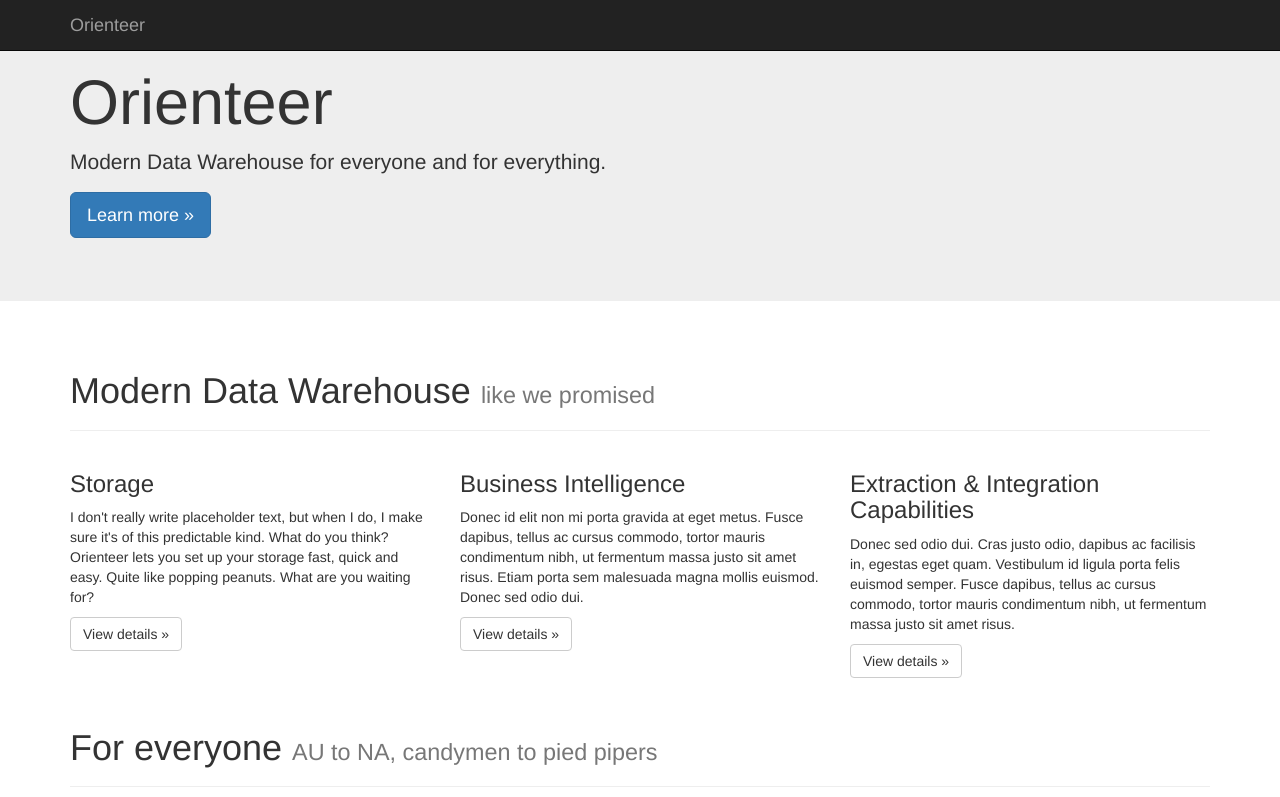
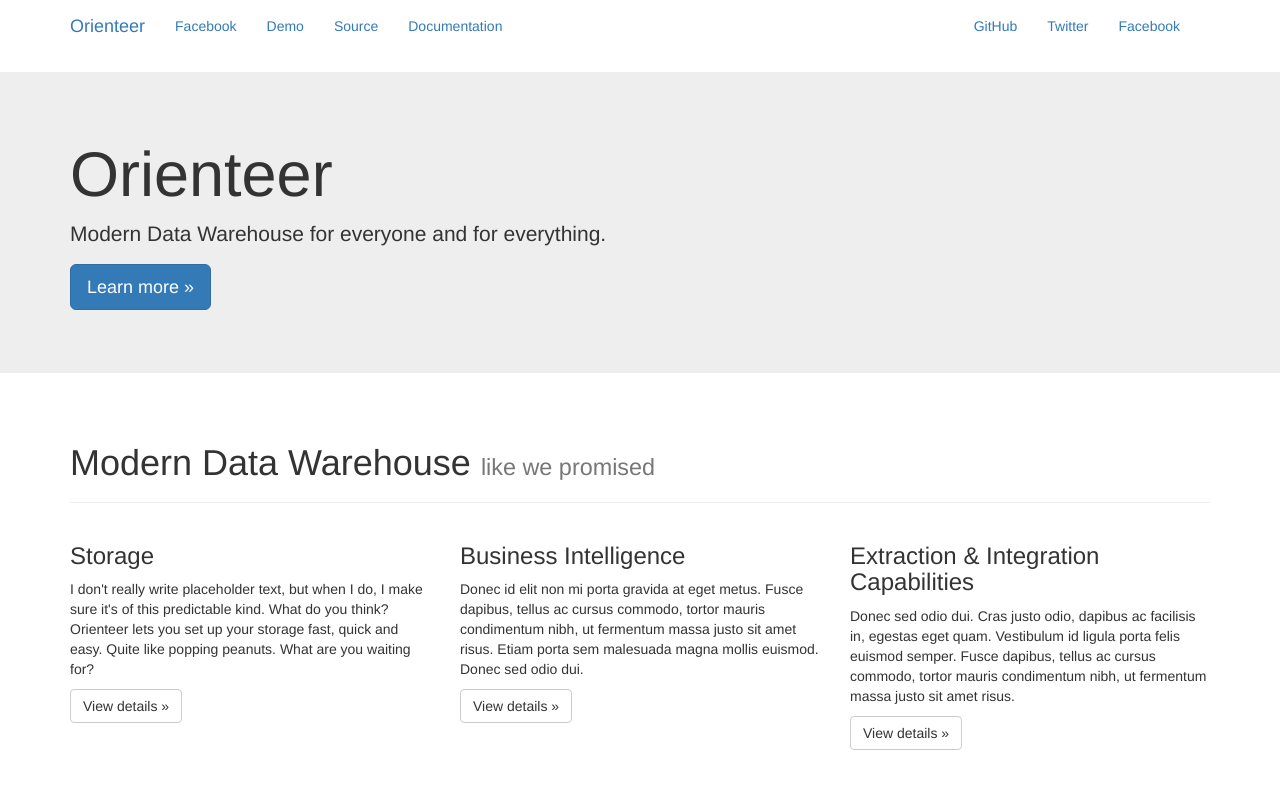
Before and after one commit to sarupbanskota/orienteer, a plain HTML site: page index.html in a window 1280 px wide. Shown: the top 797 px of the page. Drawn offline with nearby package versions, Linux system fonts and the light colour scheme.

Commit message:
Add content to navbar

```diff
--- a/index.html
+++ b/index.html
@@ -11,11 +11,25 @@
     <link rel="stylesheet" href="https://maxcdn.bootstrapcdn.com/bootstrap/3.3.5/css/bootstrap.min.css">
   </head>
   <body>
-    <nav class="navbar navbar-inverse navbar-fixed-top">
+    <nav class="navbar">
       <div class="container">
         <div class="navbar-header">
           <a class="navbar-brand" href="#">Orienteer</a>
         </div>
+        <div class="collapse navbar-collapse">
+          <ul class="nav navbar-nav">
+            <li class="active"><a href="#">Facebook</a></li>
+            <li><a href="#about">Demo</a></li>
+            <li><a href="#source">Source</a></li>
+            <li><a href="#contact">Documentation</a></li>
+          </ul>
+
+          <ul class="nav navbar-nav pull-right">
+            <li><a href="#github">GitHub</a></li>
+            <li><a href="#twitter">Twitter</a></li>
+            <li><a href="#facebook">Facebook</a></li>
+          </ul>
+        </div><!--/.nav-collapse -->
       </div>
     </nav>
 
```
